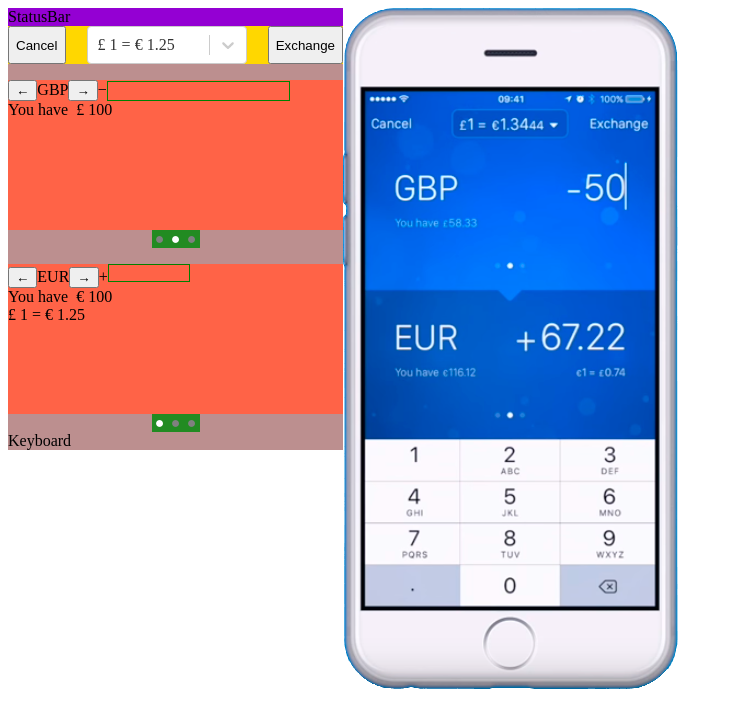
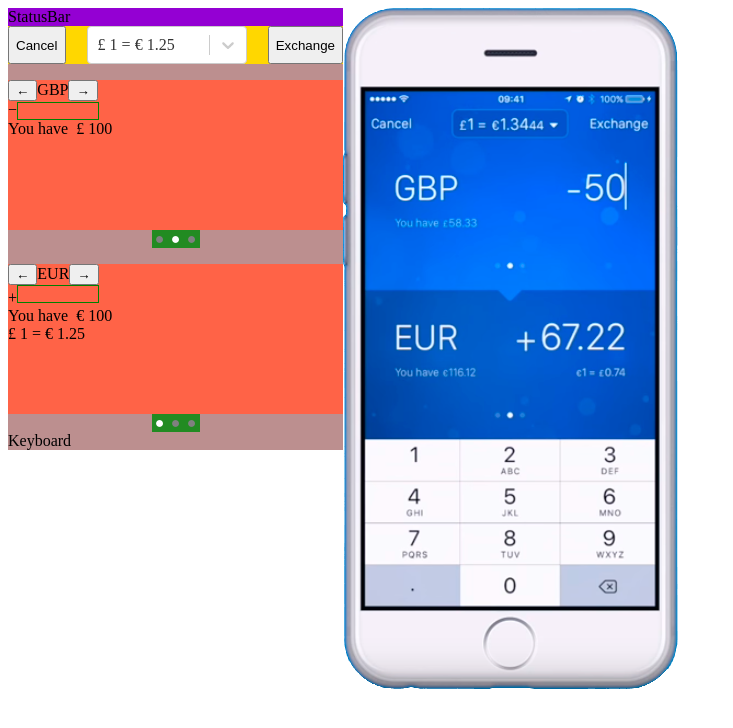
Before and after one commit to Ohar/test-revolut-exchange, a React app: page / in a window 1280 px wide. Shown: the top 728 px of the page, without its empty margins (0-733 px from the left). Built offline with nearby package versions, Linux system fonts and the light colour scheme; the HTML template or start-up script is replaced by a standard one.

Commit message:
MoneyInput: simplify code & styles

```diff
--- a/src/components/MoneyInput/index.jsx
+++ b/src/components/MoneyInput/index.jsx
@@ -4,6 +4,7 @@ import actionCurrencyToSet from '@/store/currency/actions/currency-to-set'
 import actionMoneyFromSet from '@/store/currency/actions/money-from-set'
 import actionMoneyToSet from '@/store/currency/actions/money-to-set'
 import React, { Component } from 'react'
+import classNames from 'classnames'
 import { connect } from 'react-redux'
 import { bindActionCreators } from 'redux'
 import './style.less'
@@ -24,15 +25,8 @@ class MoneyInput extends Component {
   }
 
   onChange ({target: {value: quantity}}) {
-    const {moneyFromSet, moneyToSet} = this.props
-    const {isActive}                 = this.state
-
     if (moneyRegexp.test(quantity)) {
-      const handler = isActive
-                      ? moneyFromSet
-                      : moneyToSet
-
-      handler(quantity)
+      this.props.moneyFromSet(quantity)
     }
   }
 
@@ -45,12 +39,13 @@ class MoneyInput extends Component {
                       : moneyTo
 
     return (
-      <span className='MoneyInput'>
+      <div className={classNames(
+        'MoneyInput',
         {
-          isActive
-          ? '−'
-          : '+'
+          'MoneyInput-from': isActive,
+          'MoneyInput-to': !isActive,
         }
+      )}>
         {
           isActive
           ? (
@@ -60,9 +55,13 @@ class MoneyInput extends Component {
               onChange={this.onChange}
             />
           )
-          : <span className='MoneyInput_field'>{moneyData}</span>
+          : (
+            <span className='MoneyInput_field'>
+              {moneyData}
+            </span>
+          )
         }
-      </span>
+      </div>
     )
   }
 }
--- a/src/components/MoneyInput/style.less
+++ b/src/components/MoneyInput/style.less
@@ -1,10 +1,19 @@
 .MoneyInput {
+  &-from:before {
+    content: '−';
+  }
+
+  &-to:before {
+    content: '+';
+  }
 }
 
 .MoneyInput_field {
   display: inline-block;
   border: 1px solid green;
+  padding: 0;
   background-color: transparent;
-  min-width: 5rem;
+  width: 5rem;
   height: 1rem;
+  box-sizing: content-box;
 }
```
